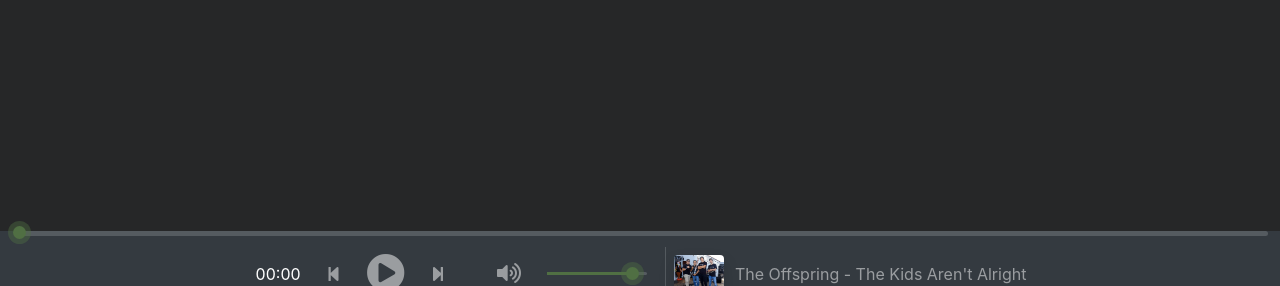
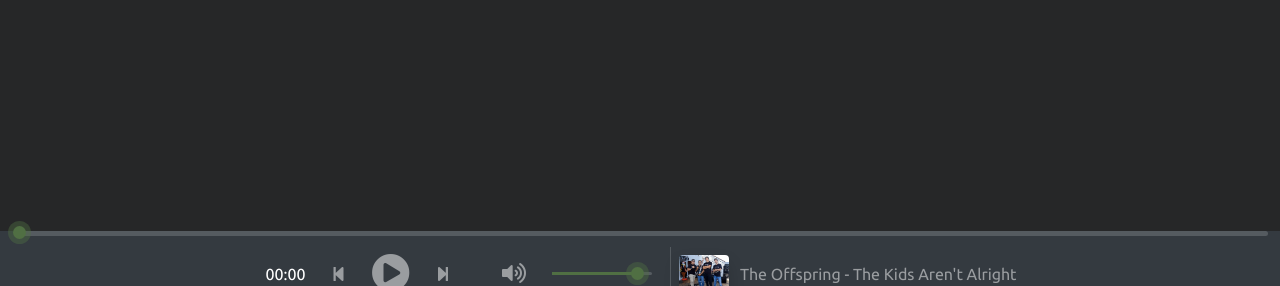
Before and after one commit to sotf-dev/mp3-reproductor, a plain HTML site: page index.html in a window 1280 px wide. Shown: the part 514-800 px from the top of the page. Drawn offline with nearby package versions, Linux system fonts and the light colour scheme.

```diff
--- a/index.css
+++ b/index.css
@@ -62,6 +62,7 @@
 ul > li {
   margin-left: 5px;
   margin-right: 5px;
+  font-family: 'Ubuntu', sans-serif;
 }
 
 .btn-controls a {
--- a/index.html
+++ b/index.html
@@ -5,6 +5,7 @@
   <title>Title</title>
   <link rel="stylesheet" href="https://stackpath.bootstrapcdn.com/bootstrap/4.1.3/css/bootstrap.min.css">
   <link rel="stylesheet" href="https://use.fontawesome.com/releases/v5.0.0/css/all.css"/>
+  <link href="https://fonts.googleapis.com/css?family=Ubuntu" rel="stylesheet">
   <link rel="stylesheet" href="index.css"/>
   <style>
     @font-face {
@@ -58,7 +59,7 @@
         </a>
       </li>
 
-      <li class="nav-item">
+      <li class="nav-item active">
         <a class="nav-link" id="durationTime"></a>
       </li>
 
```
